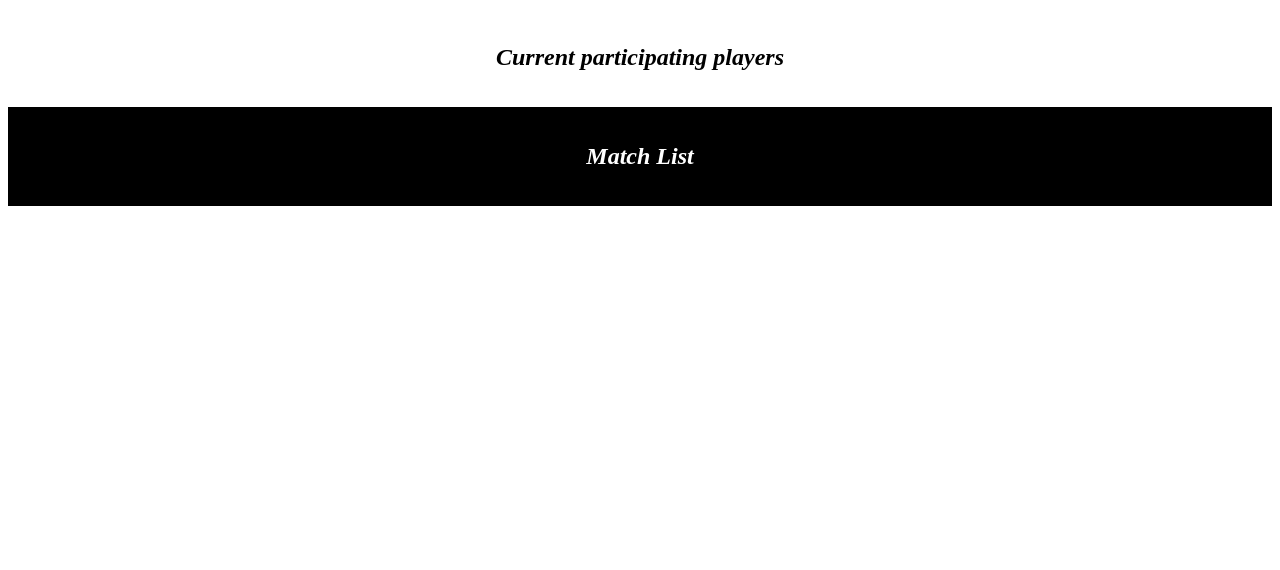
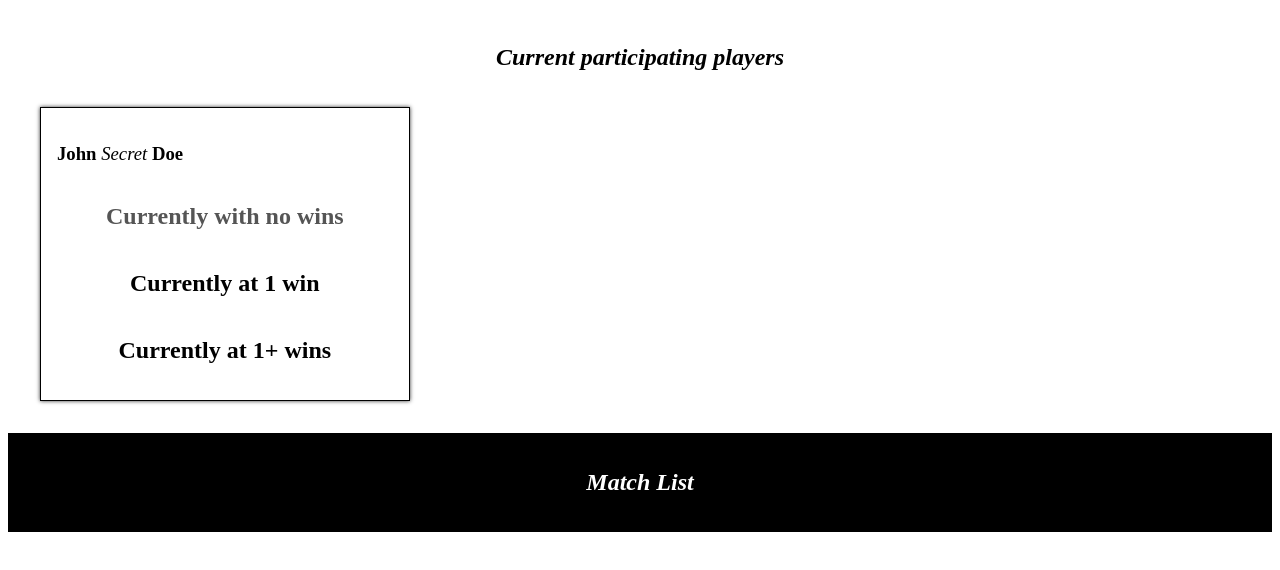
Before and after one commit to mxtchjohnston/tourney-matches, a React (Create React App) app: page / in a window 1280 px wide. Shown: the top 570 px of the page. Built offline with nearby package versions, Linux system fonts and the light colour scheme.

Commit message:
player and playerList

```diff
--- a/src/components/Player.js
+++ b/src/components/Player.js
@@ -1,7 +1,12 @@
 const Player = (props) => {
   return (
     <article className="Player">
-
+    <h1>
+      John <span>Secret</span> Doe
+    </h1>
+    <h2 className="zero">Currently with no wins</h2>
+    <h2>Currently at 1 win</h2>
+    <h2>Currently at 1+ wins</h2>
     </article>
   );
 };
--- a/src/components/PlayerList.js
+++ b/src/components/PlayerList.js
@@ -1,8 +1,10 @@
+import Player from "./Player";
+
 const PlayerList = (props) => {
   return (
     <section className="PlayerList">
       <h1>Current participating players</h1>
-      {/* Players will be shown here */}
+      <Player/>
     </section>
     );
 };
```
